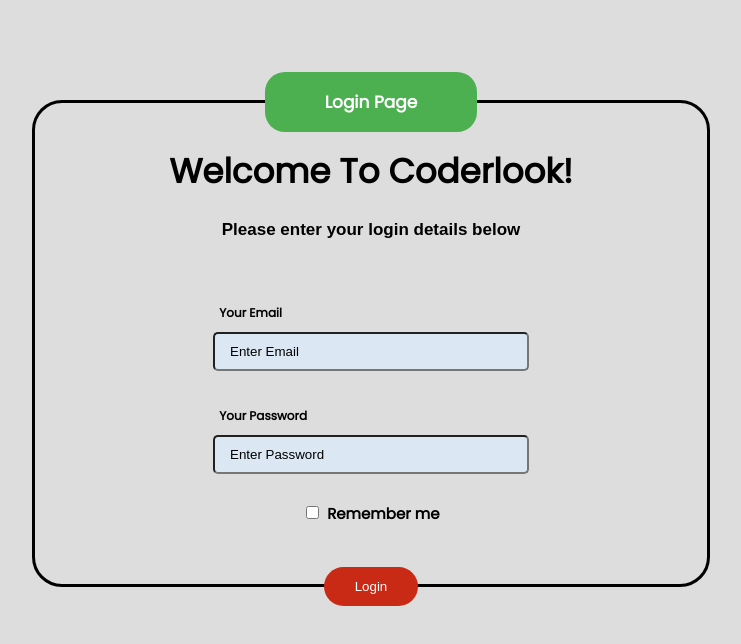
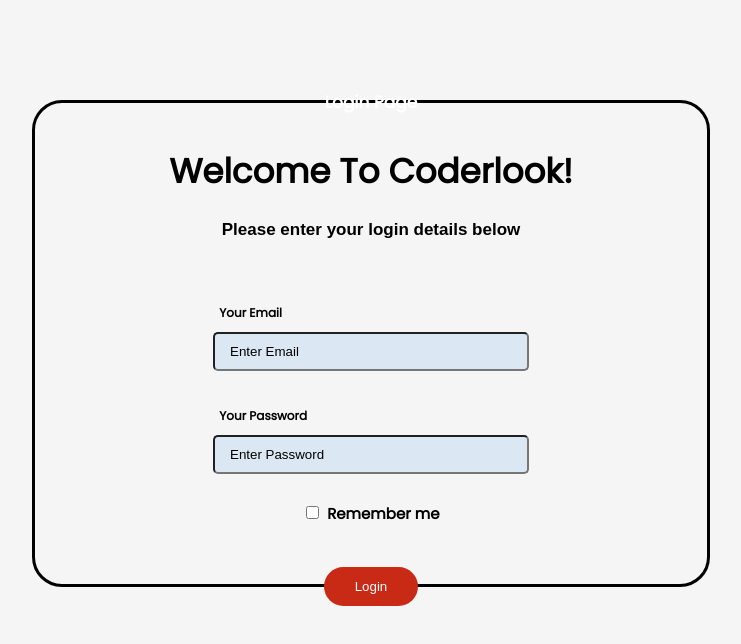
Before and after one commit to ankanrouth029/coderlook, a plain HTML site: page index.html in a window 1280 px wide. Shown: the whole page, without its empty margins (269-1010 px from the left). Drawn offline with Linux system fonts and the light colour scheme; a web font is replaced by a local one.

Commit message:
Update style.css

```diff
--- a/style.css
+++ b/style.css
@@ -1,5 +1,5 @@
 body {
-    background-color: #ddd;
+    background-color: #f5f5f5;
     font-family: 'Font Name', sans-serif;
     background-size: cover;
     background-repeat: no-repeat;
@@ -33,7 +33,7 @@
     position: absolute;
     top: 72px;
     left: 50%;
-    background-color: #4CAF50;
+    background-color: ##2828bb;
     transform: translateX(-50%);
     text-align: center;
     padding-left: 10px;
```
